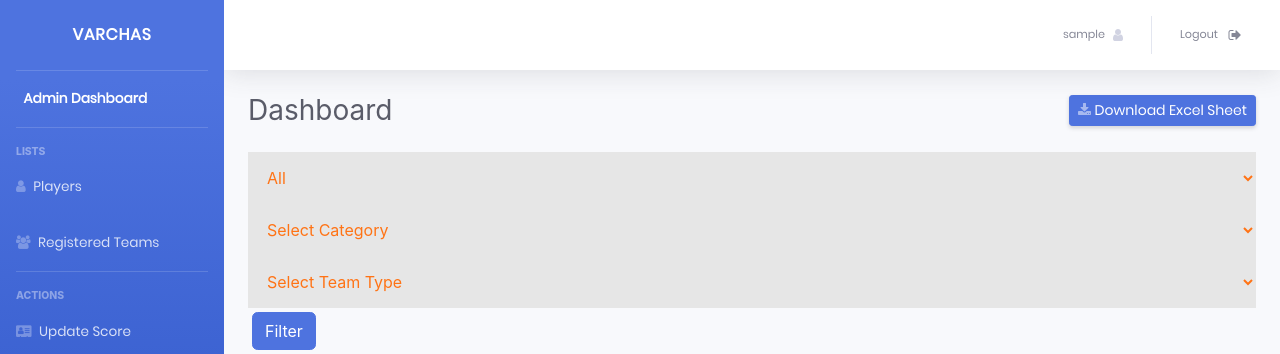
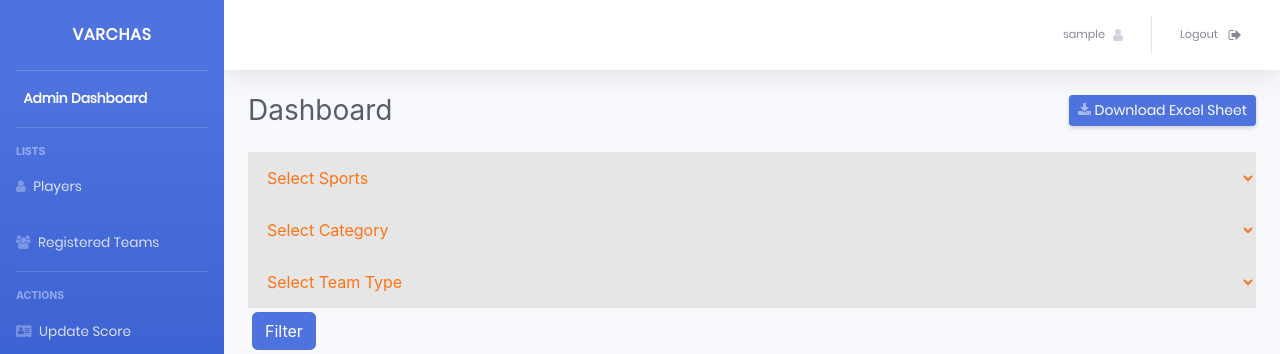
Before and after one commit to VarchasIITJ/backend, a Django app: page /admin/teams in a window 1280 px wide. Shown: the top 354 px of the page. Run offline with Django 3.2, Linux system fonts and the light colour scheme; the visitor is signed in with stand-in values (Sample User, id 1); data comes from the database, SQL or seed files in the repository; data that the repository does not hold is empty; some libraries are stand-ins or nearby versions.

Commit message:
made admin more functional

```diff
--- a/adminportal/views.py
+++ b/adminportal/views.py
@@ -24,19 +24,26 @@ def dashboard(request):
     return render(request, 'adminportal/dashboard.html', context)
 
 @login_required(login_url='login')
-def dashboardTeams(request, sport=0 ,category=0,team_type=0):
+def dashboardTeams(request,sport=None,category=None,team_type=None):
+
+    sports = ['Athletics', 'Badminton', 'Basketball', 'Cricket', 'Football',
+              'Table Tennis', 'Lawn Tennis', 'Volleyball','Kabaddi','Hockey','Squash',
+              'Chess','BGMI','Valorant','Clash Royale']
+
     if not request.user.is_staff:
         return render(request, "404")
     if request.method == 'POST':
-        print(request.POST)
+        # print(request.POST)
         sport = request.POST.get('sport')
         category = request.POST.get('category')
         team_type = request.POST.get('team_type')
 
     teams = TeamRegistration.objects.all()
 
-    if sport != '0' and sport != 0:  # Filter by sport if it's not '0' (which is 'All')
-        teams = teams.filter(sport=sport)
+
+
+    if sport:
+        teams = teams.filter(sport=str(sports.index(sport)+1))
 
     if category:  # Filter by category if provided
         teams = teams.filter(category=category)
@@ -52,9 +59,7 @@ def dashboardTeams(request, sport=0 ,category=0,team_type=0):
     # else:
     #     teams = TeamRegistration.objects.filter(sport=sport).order_by('-captian__user__date_joined')
     users = UserProfile.objects.all()
-    sports = ['All', 'Athletics', 'Badminton', 'Basketball', 'Cricket', 'Football',
-              'Table Tenis', 'Lawn Tenis', 'Volleyball','Kabaddi','Hockey','Squash',
-              'Chess','BGMI','Valorant','Clash Royale']
+
 
     categories = ["men", "women", "mixed", "open"]
 
--- a/templates/adminportal/dashboardTeams.html
+++ b/templates/adminportal/dashboardTeams.html
@@ -4,8 +4,10 @@
 <form action="{% url 'adminportal:dteams' %}" method="post">
     {% csrf_token %}
     <select name="sport" id="">
+        <option value="">Select Sports</option>
         {% for sport in sports%}
-        <option value="{{forloop.counter0}}" {% if sport_select == forloop.counter0 %}selected {% endif %}>{{sport}}
+        <option value="{{sport}}" {% if sport_select == sport %}selected {% endif %}>
+            {{sport}}
         </option>
         {% endfor %}
     </select>
```
